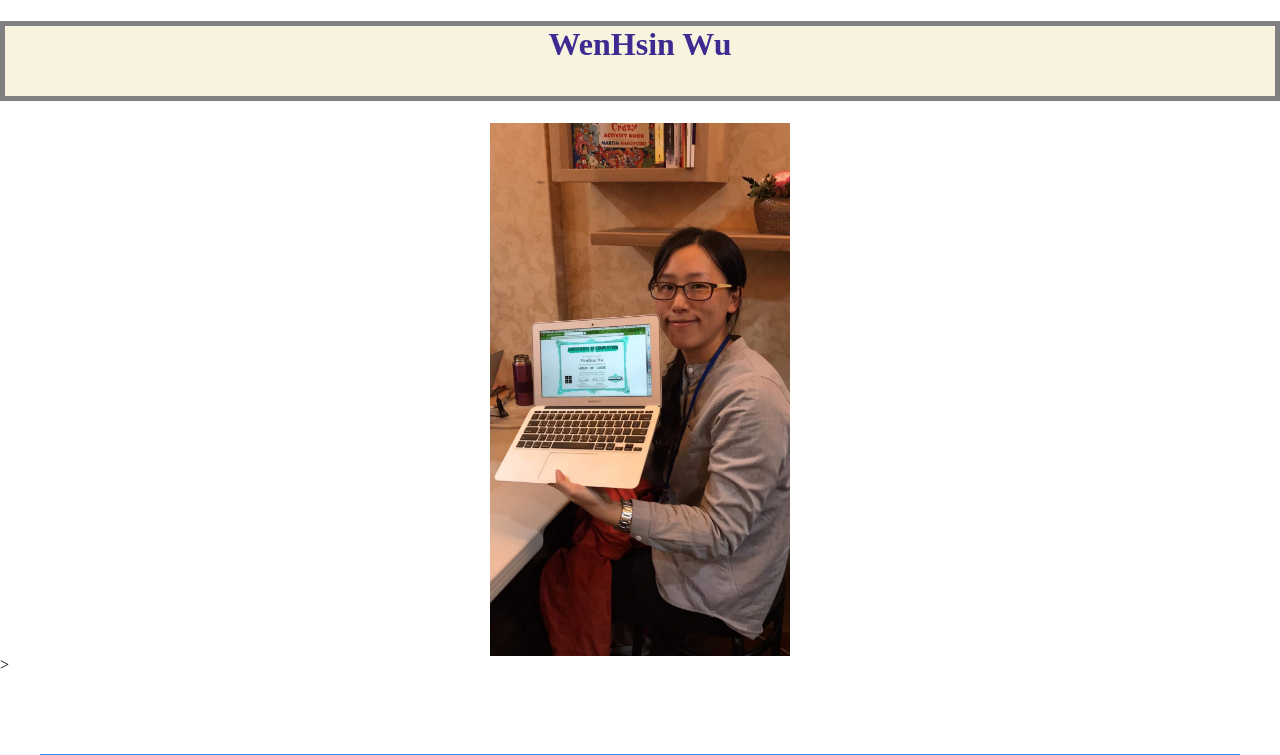
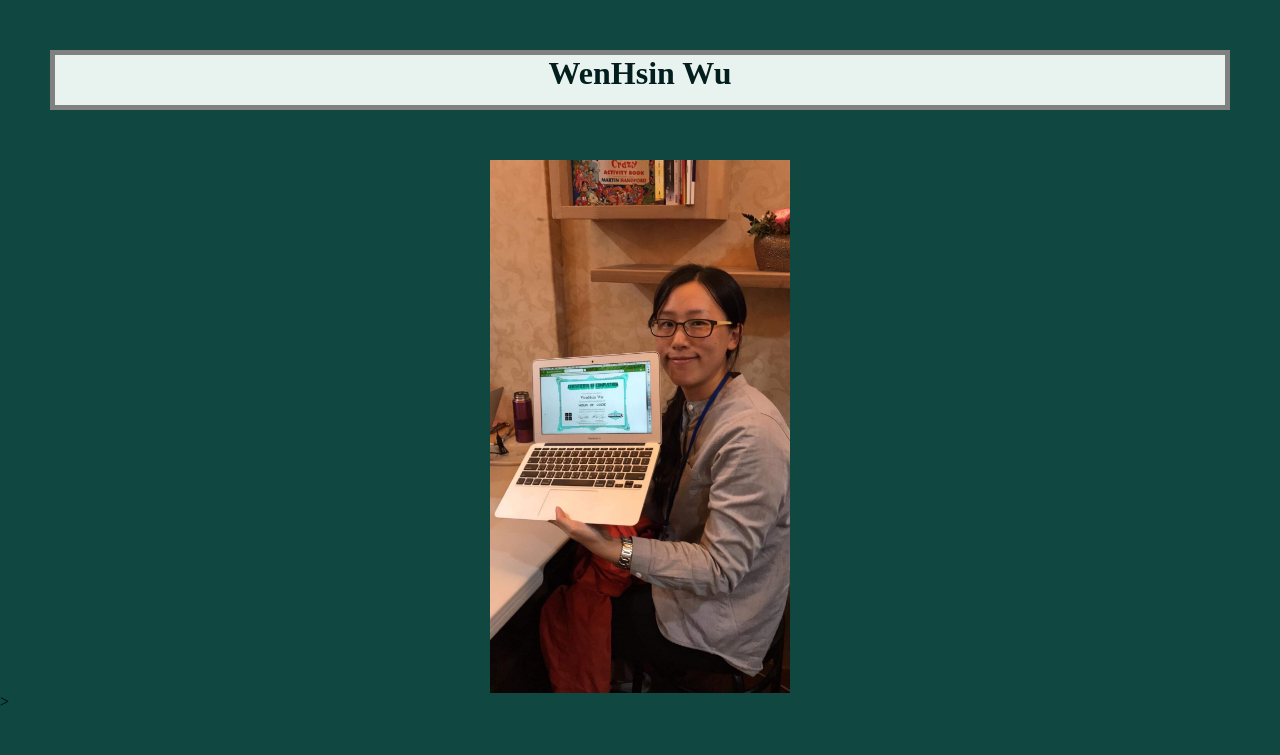
Before and after one commit to JoannaW94/Joanna_page, a plain HTML site: page index.html in a window 1280 px wide. Shown: the top 755 px of the page. Drawn offline with Linux system fonts and the light colour scheme.

Commit message:
Update stlye.css

```diff
--- a/stlye.css
+++ b/stlye.css
@@ -1,13 +1,14 @@
 h1{
-    color:#3e2b92;
-    background:#f8f3df;
+    color:#021f1d;
+    background:rgb(232, 243, 239);
     text-align:center;
+    margin:50px;
     vertical-align: center;
-    height:70px;
+    height:50px;
     border:gray 5px solid;
 }
 section{
-    background-color: darkgoldenrod;
+    background-color: rgb(199, 241, 225);
 border:#4286f4 solid;
 padding:50px;
 margin:40px;
@@ -16,3 +17,6 @@ margin-top: 80px;
 .粉綠色{
     background-color:rgb(199, 241, 225);
 }
+body{
+   background-color: rgb(16, 71, 64) ;
+}
```
